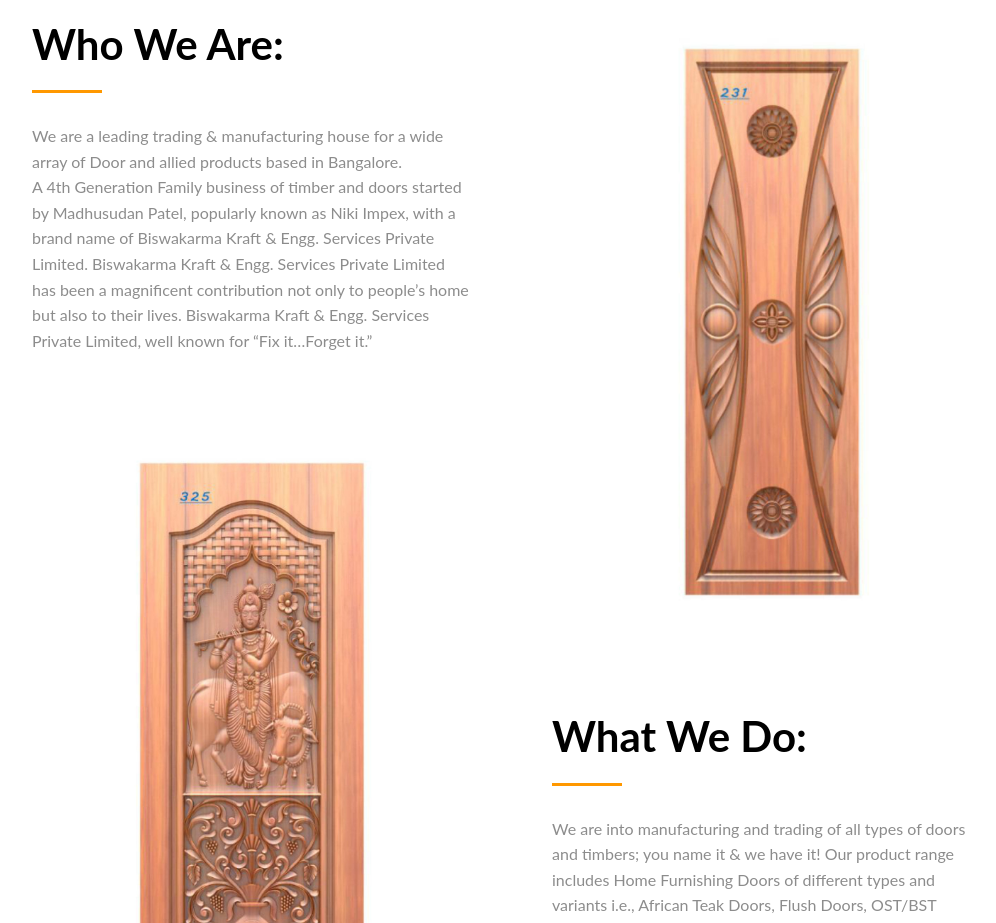
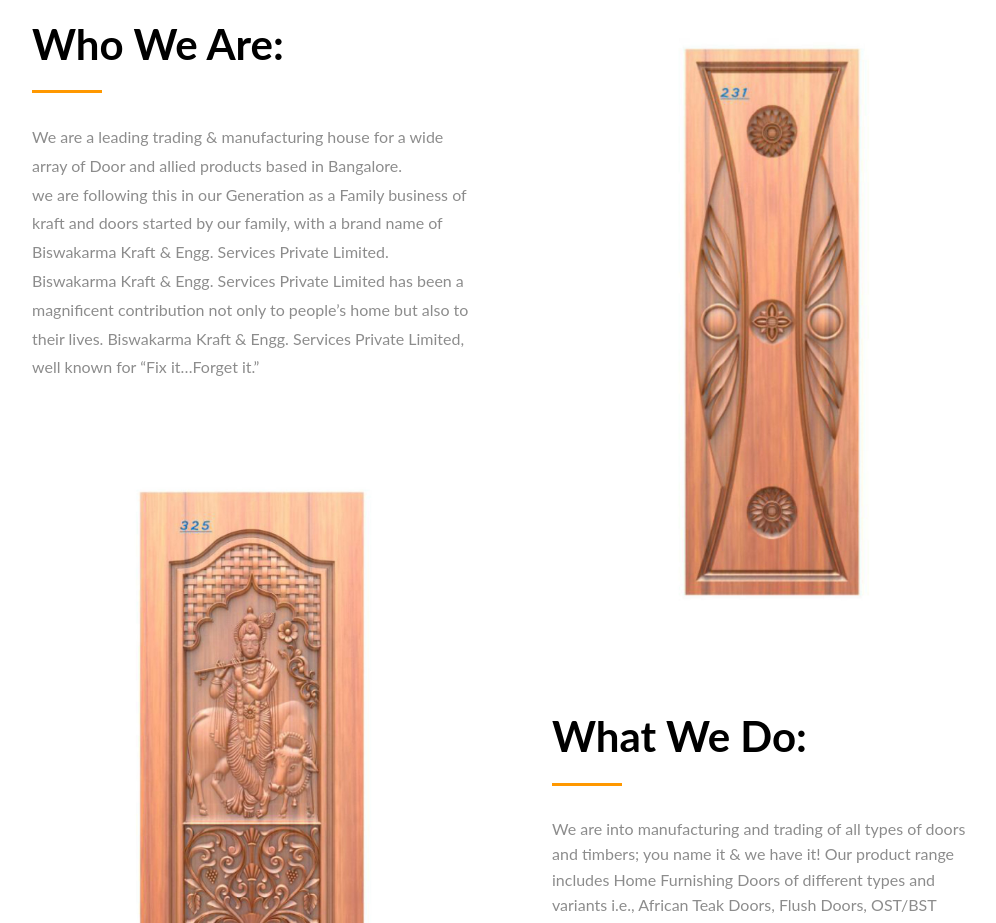
Before and after one commit to sachin-developer/Biswakarma-Kraft, a plain HTML site: page about-us.html in a window 1280 px wide. Shown: the part 2120-3043 px from the top of the page, without its empty margins (128-1124 px from the left). Drawn offline with Linux system fonts and the light colour scheme; a web font is replaced by a local one.

Commit message:
Update about-us.html

```diff
--- a/about-us.html
+++ b/about-us.html
@@ -202,8 +202,8 @@
                             <div class="featured-title">
                                 <h2>Who We Are:</h2>
                                 <div class="text">
-                                    We are a leading trading & manufacturing house for a wide array of Door and allied products  based in Bangalore.<br>
-                                    A 4th Generation Family business of timber and doors started by Madhusudan Patel, popularly known as Niki Impex, with a brand name of Biswakarma Kraft & Engg. Services Private Limited. Biswakarma Kraft & Engg. Services Private Limited has been a magnificent contribution not only to people’s home but also to their lives. Biswakarma Kraft & Engg. Services Private Limited, well known for “Fix it…Forget it.”
+                                   <p> We are a leading trading & manufacturing house for a wide array of Door and allied products  based in Bangalore.<br>
+                                    we are following this in our Generation as a Family business of kraft and doors started by our family, with a brand name of Biswakarma Kraft & Engg. Services Private Limited. Biswakarma Kraft & Engg. Services Private Limited has been a magnificent contribution not only to people’s home but also to their lives. Biswakarma Kraft & Engg. Services Private Limited, well known for “Fix it…Forget it.”</p>
                                 </div>
                             </div>
                             <div class="image">
```
